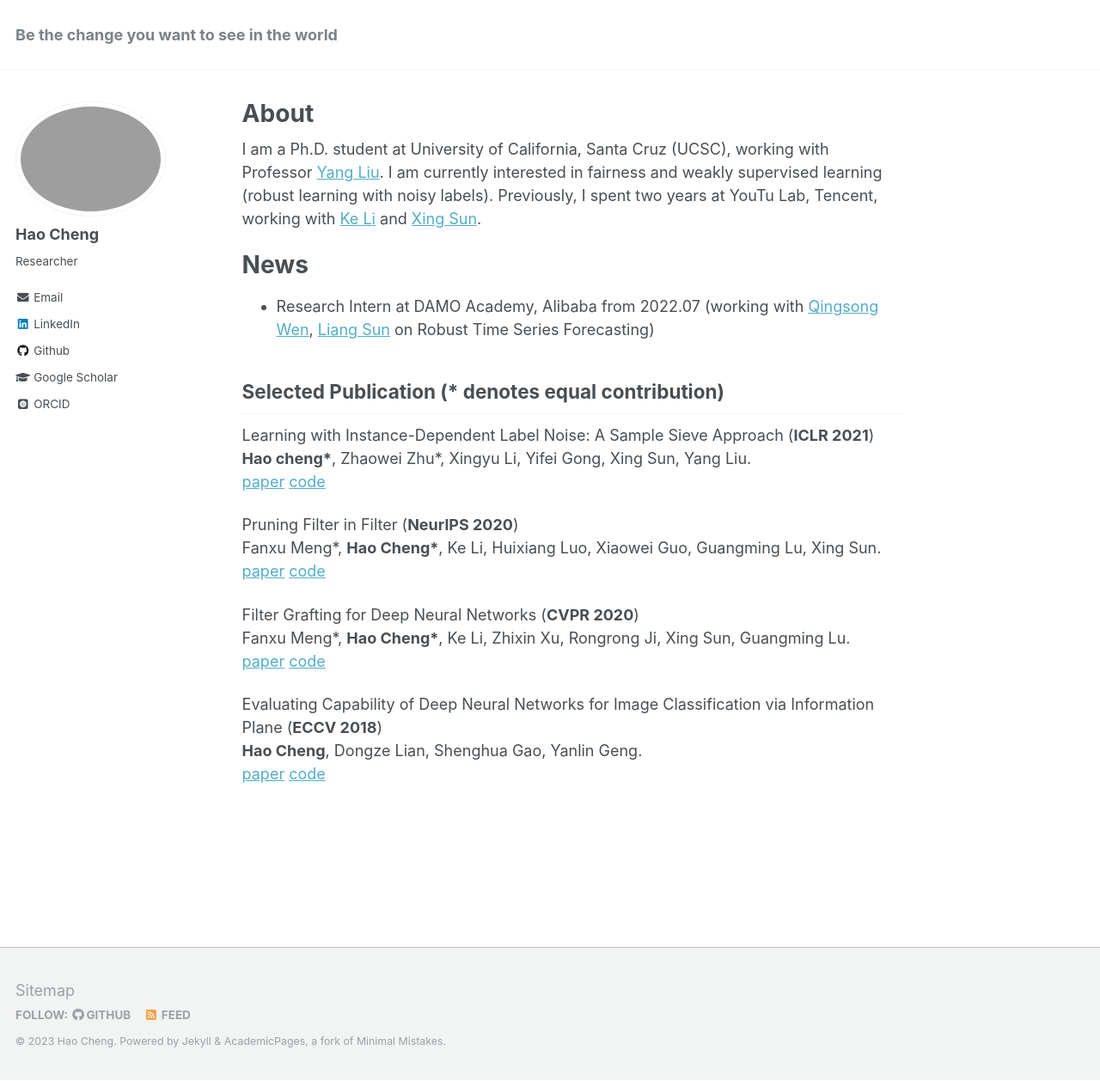
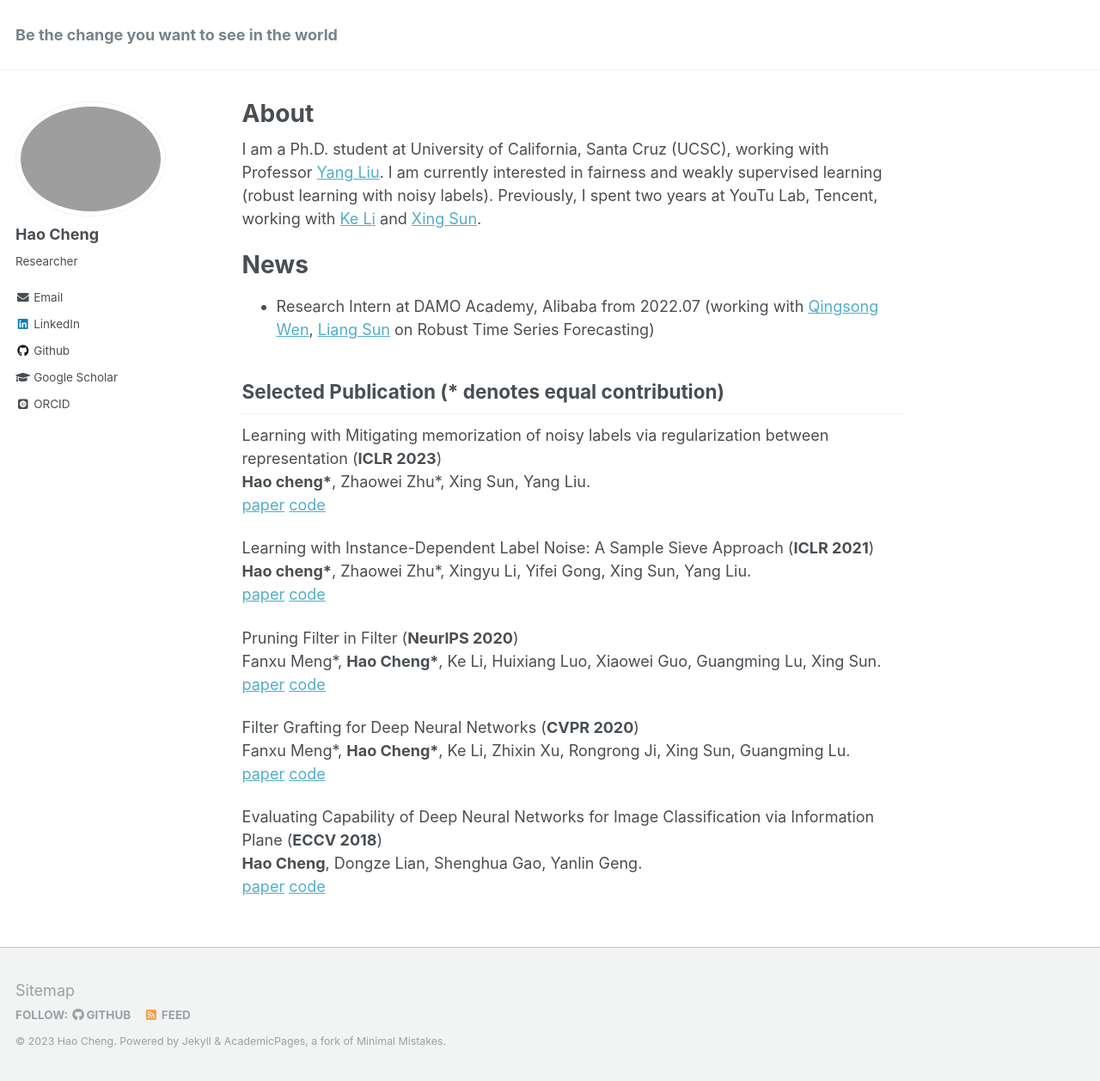
Before and after one commit to haochenglouis/haochenglouis.github.io, a Jekyll site: the page built from _pages/about.md, in a window 1280 px wide and 1258 px high. Shown: the whole window at 86% size. Built offline with Jekyll 4.4.1, drawn with Linux system fonts in a browser that asks for light colours; some web fonts are replaced.

Commit message:
Update about.md

```diff
--- a/_pages/about.md
+++ b/_pages/about.md
@@ -19,6 +19,10 @@ News
 
 ## Selected Publication (* denotes equal contribution)
 
+Learning with Mitigating memorization of noisy labels via regularization between representation (**ICLR 2023**)
+**Hao cheng\***, Zhaowei Zhu\*, Xing Sun, Yang Liu.
+[paper](https://openreview.net/pdf?id=6qcYDVlVLnK) [code](https://github.com/UCSC-REAL/SelfSup_NoisyLabel)
+
 
 Learning with Instance-Dependent Label Noise: A Sample Sieve Approach (**ICLR 2021**)
 **Hao cheng\***, Zhaowei Zhu\*, Xingyu Li, Yifei Gong, Xing Sun, Yang Liu.
```
